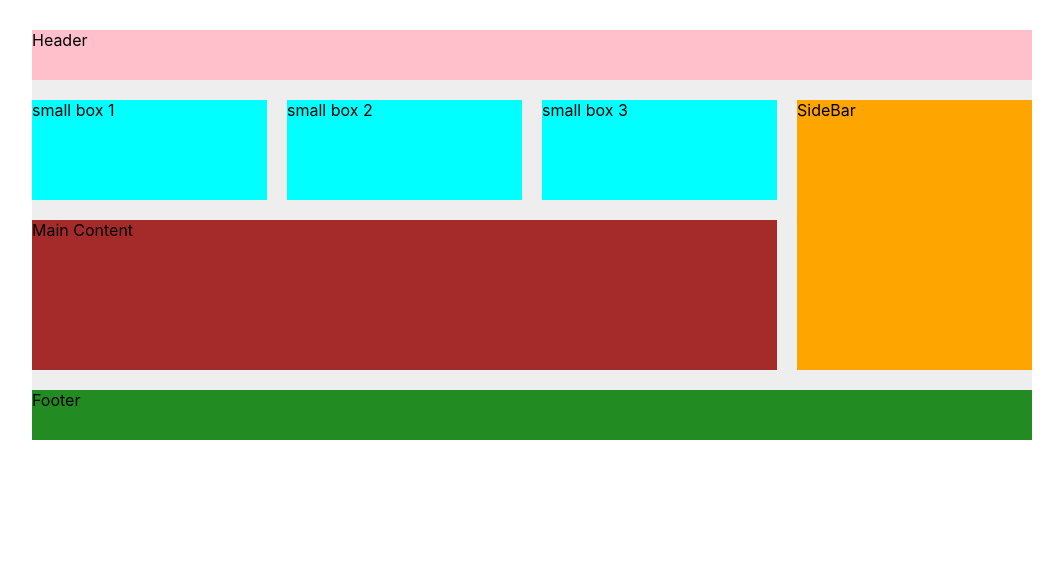
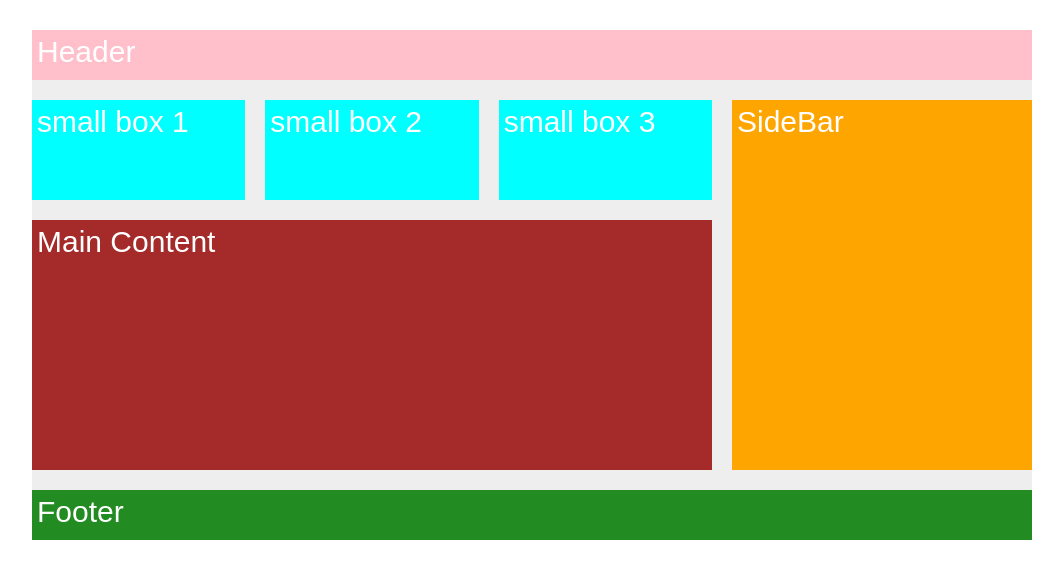
Before and after one commit to AbhishekSRajput/grid-website, a React (Create React App) app: page / in a window 1280 px wide. Shown: the top 578 px of the page, without its empty margins (108-1171 px from the left). Built offline with nearby package versions, Linux system fonts and the light colour scheme.

Commit message:
span is a value in css grid which tells how many grid cells to occupy

```diff
--- a/src/playground/Challenge.playground.scss
+++ b/src/playground/Challenge.playground.scss
@@ -4,9 +4,16 @@
 	margin: 30px auto;
 
 	display: grid;
-	grid-template-columns: repeat(4, 1fr);
-	grid-template-rows: 50px 100px 150px 50px;
+	grid-template-columns: repeat(3, 1fr) 300px;
+	grid-template-rows: 50px 100px 250px 50px;
 	grid-gap: 20px;
+
+	& > * {
+		padding: 5px;
+		color: white;
+		font-size: 30px;
+		font-family: sans-serif;
+	}
 }
 
 .challenge__ {
@@ -21,12 +28,12 @@
 
 	&sidebar {
 		background-color: orange;
-		grid-row: 2/4;
+		grid-row: 2 / span 2;
 		grid-column: 4/5;
 	}
 	&main {
 		background-color: brown;
-		grid-column: 1/4;
+		grid-column: 1 / span 3;
 	}
 
 	&footer {
```
